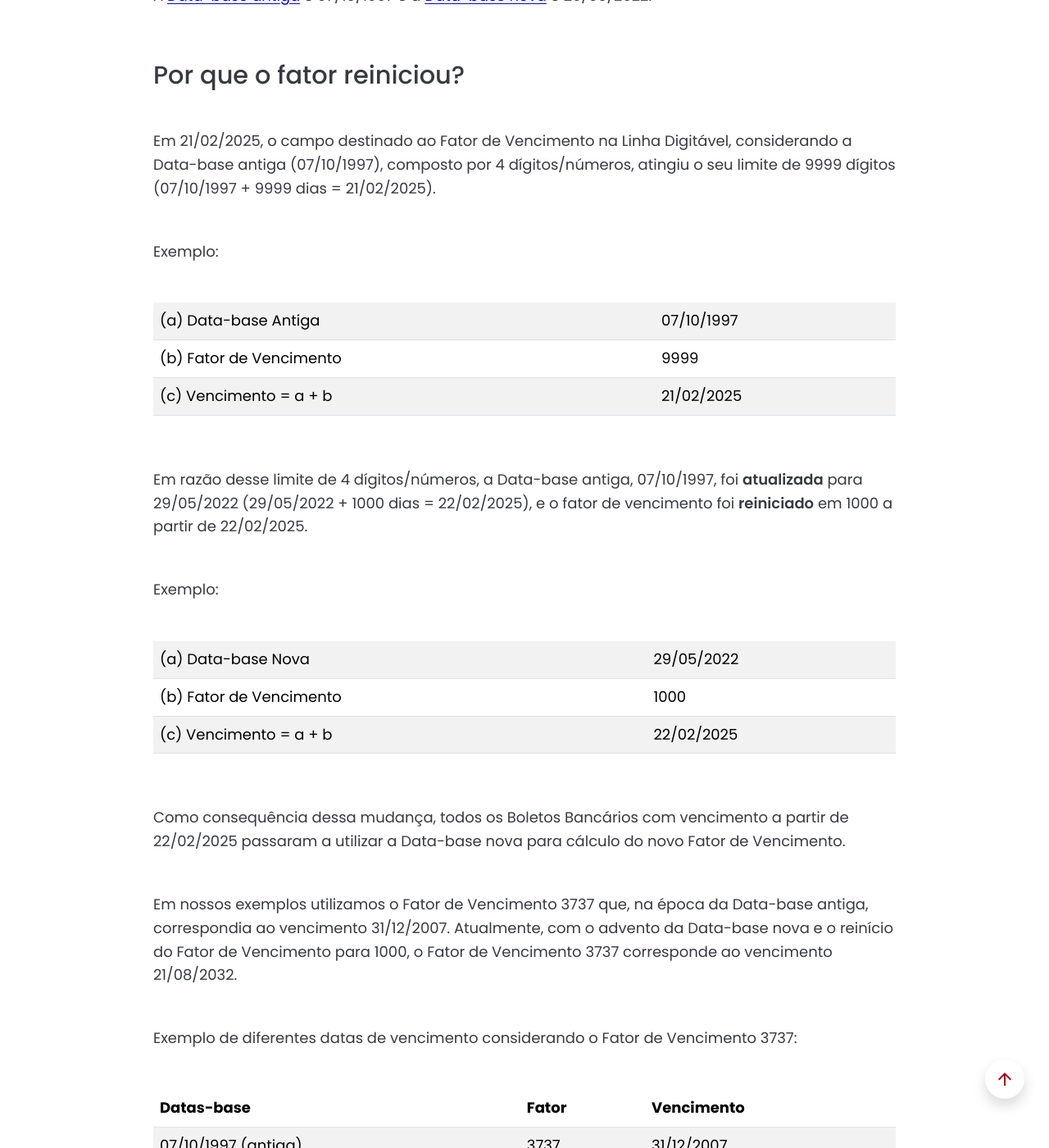
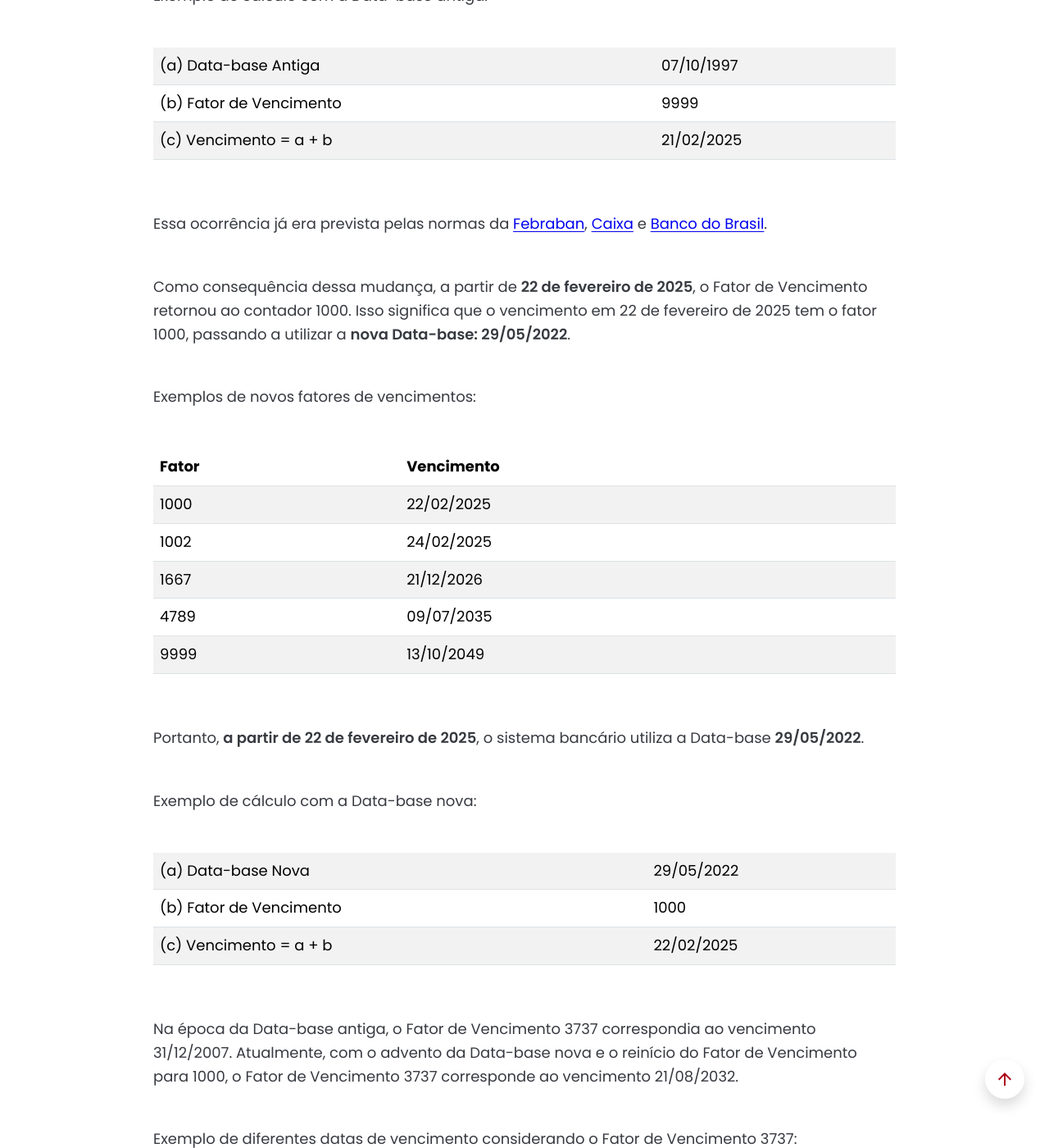
Before and after one commit to Sergio-Damm/boletobancario, a Jekyll site: the page built from pages/vencimento/index.html, in a window 1280 px wide and 1400 px high, scrolled down 2391 px. Shown: the whole window at 82% size. Built offline with Jekyll 4.4.1, drawn with Linux system fonts in a browser that asks for light colours; some of the changed text lies outside the part shown.

Commit message:
text revision vencimento

```diff
--- a/pages/vencimento/index.html
+++ b/pages/vencimento/index.html
@@ -102,7 +102,7 @@ permalink: /vencimento/
 					</div>
 
 					<p class="mb-5">Como se vê na imagem acima, o campo <span class="fw-semibold">Fator de Vencimento</span> é composto por 4 dígitos/números que ficam à esquerda do campo <span class="fw-semibold">Valor</span>.</p>
-					<p class="mb-5">Com um Fator de Vencimento 3737, em um Boleto Bancário, a Data de Vencimento é 31/12/2007.</p>
+					<p class="mb-5">Com base nas regras antigas, com um Fator de Vencimento 3737, em um Boleto Bancário, a Data de Vencimento era 31/12/2007.</p>
 					<p class="mb-5">Exemplo de linha digitável com vencimento 31/12/2007:</p>
 					<p class="mb-5 text-break fw-semibold">00190.50095.40144.816069.06809.350314.3.<span class="fw-semibold text-cerise">3737</span>.0000000100</p>
 
@@ -151,26 +151,11 @@ permalink: /vencimento/
       		<div class="mb-5">
 				<h2 class="h2-title-content mb-5">A Mudança das Datas-base em 2025</h2>
 
-					<p class="mb-5">Até fevereiro de 2025, o sistema utilizava uma Data-base de 1997. Como o campo só permite 4 dígitos (máximo 9999), o <span class="fw-semibold">Fator de Vencimento</span> atingiu esse limite e precisou ser reiniciado.</p>
+					<p class="mb-5"><span class="fw-semibold">Até 21 de fevereiro de 2025</span>, o sistema bancário utilizava a Data-base <span class="fw-semibold">07/10/1997</span>.</p>
 
-					<p class="mb-5">Essa mudança era prevista <a class="link-externo" href="https://bancomercantil.com.br/Empresas/Cobranca/Documentos%20Compartilhados/CobrancaCodigoBarrasFatorVencimento.pdf" title="Link para o site do Banco Mercantil" target="_blank" rel="noopener noreferrer">Circular FB 125/2000 da Febraban</a>, publicada em 2 de maio de 2000, em reunião para tratar do <span class="fw-semibold">Fator de Vencimento</span>, determinou que:</p>
+					<p class="mb-5">Como o campo <span class="fw-semibold">Fator de Vencimento</span> só permite 4 dígitos (máximo 9999), em 21 de fevereiro de 2025 o Fator de Vencimento atingiu seu limite (9999) e precisou ser reiniciado.</p>
 
-					<p class="mb-5">A <a class="link-externo" href="https://www.caixa.gov.br/Downloads/cobranca-caixa/ESP_COD_BARRAS_SIGCB_COBRANCA_CAIXA.pdf" title="Link para o site da Caixa - CEF" target="_blank" rel="noopener noreferrer">Data-base antiga</a> é 07/10/1997 e a <a class="link-externo" href="https://www.banpara.b.br/PortalImagens/2tdgh54u/manual-de-procedimento-de-impressao-de-boletos-por-terceiros-cobranca-banpara-v1-2.pdf?mode=pad&rnd=133740022625430000" title="Link para o site do Banco Banpará" target="_blank" rel="noopener noreferrer">Data-base nova</a> é 29/05/2022.</p>
-
-			</div>
-		</div>
-	</div>
-</section>
-<!-- ============================================================================================= -->
-<section class="container my-3">
-	<div class="row">
-        <div class="col-12 col-md-10 mx-auto">
-      		<div class="mb-5">
-
-				<h2 class="h2-title-content mb-5">Por que o fator reiniciou?</h2>
-
-					<p class="mb-5">Em 21/02/2025, o campo destinado ao Fator de Vencimento na Linha Digitável, considerando a Data-base antiga (07/10/1997), composto por 4 dígitos/números, atingiu o seu limite de 9999 dígitos (07/10/1997 + 9999 dias = 21/02/2025).</p>
-					<p class="mb-5">Exemplo:</p>
+					<p class="mb-5">Exemplo de cálculo com a Data-base antiga:</p>
 
 						<div class="table-responsive mb-5">
   							<table class="table table-striped">
@@ -191,61 +176,13 @@ permalink: /vencimento/
 							</table>
 						</div>
 
-					<p class="mb-5">Em razão desse limite de 4 dígitos/números, a Data-base antiga, 07/10/1997, foi <span class="fw-semibold">atualizada</span> para 29/05/2022 (29/05/2022 + 1000 dias = 22/02/2025), e o fator de vencimento foi <span class="fw-semibold">reiniciado</span> em 1000 a partir de 22/02/2025.</p>
-					<p class="mb-5">Exemplo:</p>
+					<p class="mb-5">Essa ocorrência já era prevista pelas normas da <a class="link-externo" href="https://bancomercantil.com.br/Empresas/Cobranca/Documentos%20Compartilhados/CobrancaCodigoBarrasFatorVencimento.pdf" title="Link para o site do Banco Mercantil" target="_blank" rel="noopener noreferrer">Febraban</a>, <a class="link-externo" href="https://www.caixa.gov.br/Downloads/cobranca-caixa/ESP_COD_BARRAS_SIGCB_COBRANCA_CAIXA.pdf" title="Link para o site do Caixa Econômica Federal" target="_blank" rel="noopener noreferrer">Caixa</a> e <a class="link-externo" href="https://www.bb.com.br/docs/pub/emp/empl/dwn/Doc5175Bloqueto.pdf" title="Link para o site do Banco do Brasil" target="_blank" rel="noopener noreferrer">Banco do Brasil</a>.</p>
+
+					<p class="mb-5">Como consequência dessa mudança, a partir de <span class="fw-semibold">22 de fevereiro de 2025</span>, o Fator de Vencimento retornou ao contador 1000. Isso significa que o vencimento em 22 de fevereiro de 2025 tem o fator 1000, passando a utilizar a <span class="fw-semibold">nova Data-base: 29/05/2022</span>.</p>
+
+					<p class="mb-5">Exemplos de novos fatores de vencimentos:</p>
 
 						<div class="table-responsive mb-5">
-  							<table class="table table-striped">
-								<tbody>
-									<tr>
-										<td class="text-nowrap">(a) Data-base Nova</td>
-										<td>29/05/2022</td>
-									</tr>
-									<tr>
-										<td class="text-nowrap">(b) Fator de Vencimento</td>
-										<td>1000</td>
-									</tr>
-									<tr>
-										<td class="text-nowrap">(c) Vencimento = a + b</td>
-										<td>22/02/2025</td>
-									</tr>
-								</tbody>
-							</table>
-						</div>
-
-					<p class="mb-5">Como consequência dessa mudança, todos os Boletos Bancários com vencimento a partir de 22/02/2025 passaram a utilizar a Data-base nova para cálculo do novo Fator de Vencimento.</p>
-
-					<p class="mb-5">Em nossos exemplos utilizamos o Fator de Vencimento 3737 que, na época da Data-base antiga, correspondia ao vencimento 31/12/2007. Atualmente, com o advento da Data-base nova e o reinício do Fator de Vencimento para 1000, o Fator de Vencimento 3737 corresponde ao vencimento 21/08/2032.</p>
-
-					<p class="mb-5">Exemplo de diferentes datas de vencimento considerando o Fator de Vencimento 3737:</p>
-
-						<div class="table-responsive mb-5">
-  							<table class="table table-striped">
-								<thead>
-									<tr>
-										<th class="text-nowrap">Datas-base</th>
-										<th>Fator</th>
-										<th>Vencimento</th>
-									</tr>
-								</thead>
-								<tbody>
-									<tr>
-										<td class="text-nowrap">07/10/1997 (antiga)</td>
-										<td>3737</td>
-                                        <td>31/12/2007</td>
-									</tr>
-									<tr>
-										<td class="text-nowrap">29/05/2022 (nova)</td>
-										<td>3737</td>
-										<td>21/08/2032</td>
-									</tr>
-								</tbody>
-							</table>
-						</div>
-
-					<p class="mb-5">Veja abaixo mais alguns exemplos de novos fatores de vencimentos:</p>
-
-						<div class="table-responsive">
   							<table class="table table-striped">
 								<thead>
 									<tr>
@@ -278,12 +215,63 @@ permalink: /vencimento/
 							</table>
 						</div>
 
+					<p class="mb-5">Portanto, <span class="fw-semibold">a partir de 22 de fevereiro de 2025</span>, o sistema bancário utiliza a Data-base <span class="fw-semibold">29/05/2022</span>.</p>
+
+					<p class="mb-5">Exemplo de cálculo com a Data-base nova:</p>
+
+						<div class="table-responsive mb-5">
+  							<table class="table table-striped">
+								<tbody>
+									<tr>
+										<td class="text-nowrap">(a) Data-base Nova</td>
+										<td>29/05/2022</td>
+									</tr>
+									<tr>
+										<td class="text-nowrap">(b) Fator de Vencimento</td>
+										<td>1000</td>
+									</tr>
+									<tr>
+										<td class="text-nowrap">(c) Vencimento = a + b</td>
+										<td>22/02/2025</td>
+									</tr>
+								</tbody>
+							</table>
+						</div>
+
+					<p class="mb-5">Na época da Data-base antiga, o Fator de Vencimento 3737 correspondia ao vencimento 31/12/2007. Atualmente, com o advento da Data-base nova e o reinício do Fator de Vencimento para 1000, o Fator de Vencimento 3737 corresponde ao vencimento 21/08/2032.</p>
+
+					<p class="mb-5">Exemplo de diferentes datas de vencimento considerando o Fator de Vencimento 3737:</p>
+
+						<div class="table-responsive mb-5">
+  							<table class="table table-striped">
+								<thead>
+									<tr>
+										<th class="text-nowrap">Datas-base</th>
+										<th>Fator</th>
+										<th>Vencimento</th>
+									</tr>
+								</thead>
+								<tbody>
+									<tr>
+										<td class="text-nowrap">07/10/1997 (antiga)</td>
+										<td>3737</td>
+                                        <td>31/12/2007</td>
+									</tr>
+									<tr>
+										<td class="text-nowrap">29/05/2022 (nova)</td>
+										<td>3737</td>
+										<td>21/08/2032</td>
+									</tr>
+								</tbody>
+							</table>
+						</div>
+
 			</div>
 		</div>
 	</div>
 </section>
 <!-- ============================================================================================= -->
-<section class="container my-3">
+<section class="container mb-5">
 	<div class="row">
         <div class="col-12 col-md-10 mx-auto">
       		<div class="mb-5">
```
Also changed, not shown: 1 other file.
